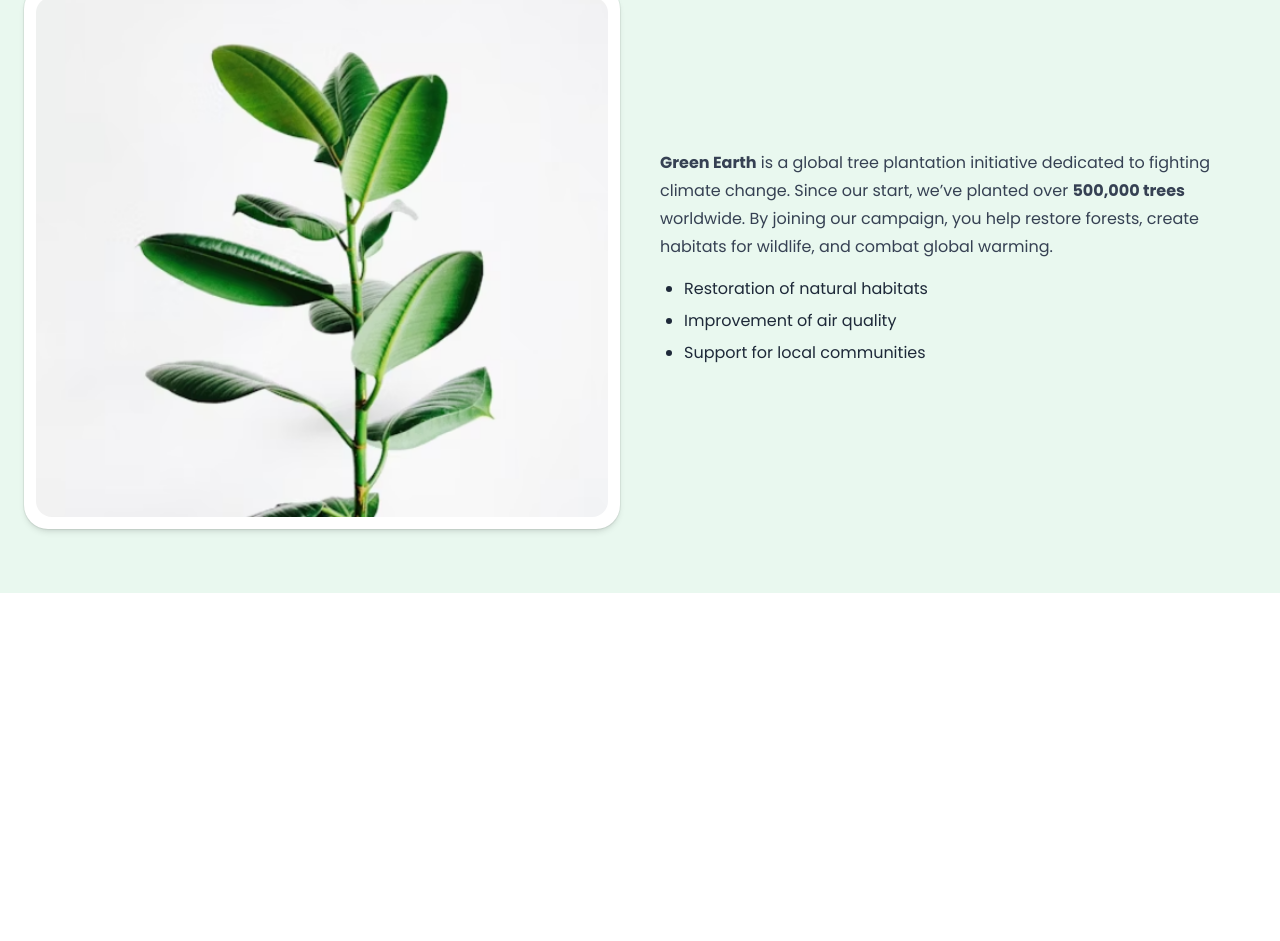
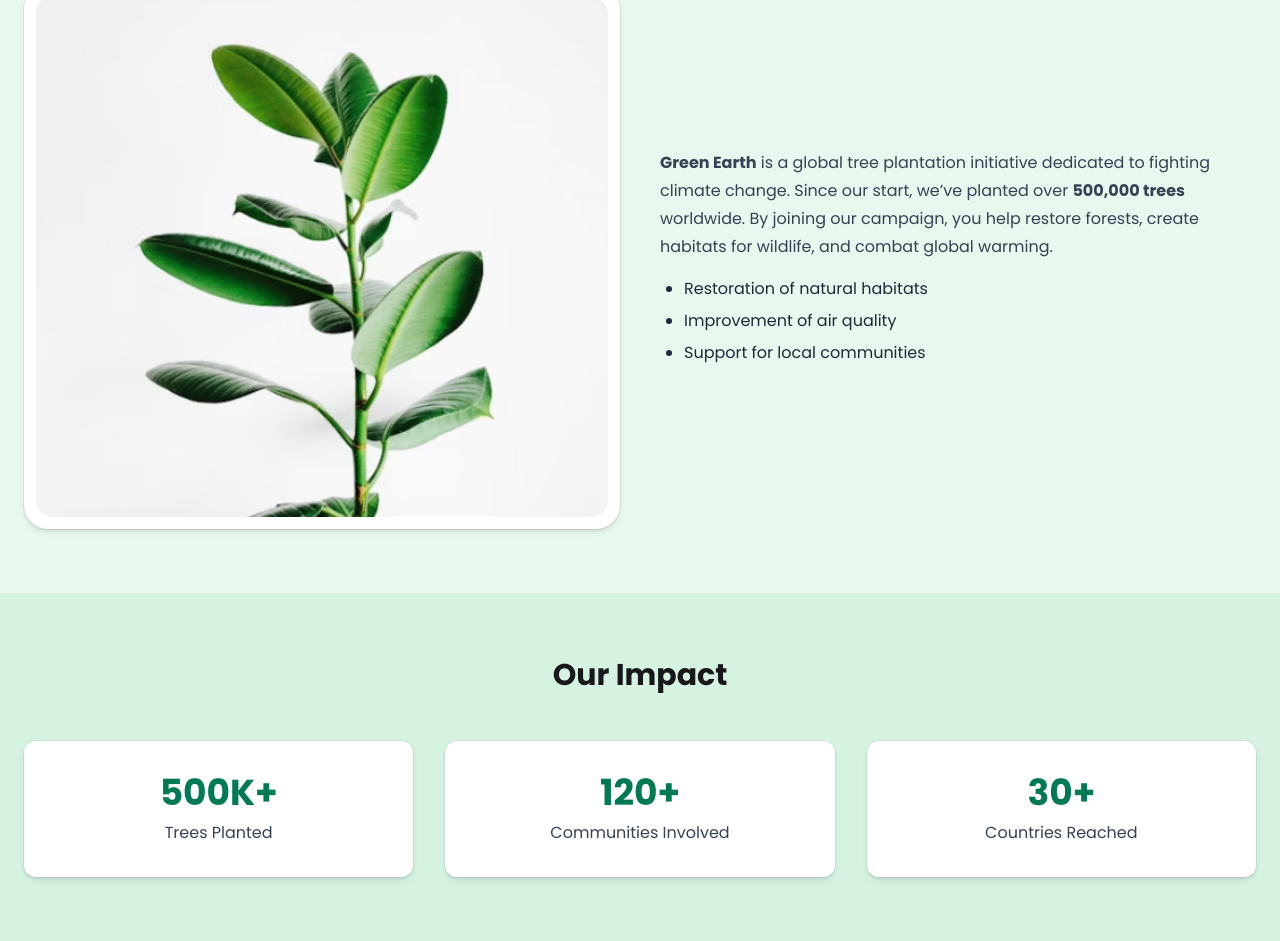
Before and after one commit to naimaashraftithii/A6-GreenEarthPlant, a plain HTML site: page index.html in a window 1280 px wide. Shown: the part 563-1504 px from the top of the page. Before the commit the page ends 1156 px from the top, so only its background shows below. Drawn offline with nearby package versions, Linux system fonts and the light colour scheme; a web font is replaced by a local one.

Commit message:
Add here impact section

```diff
--- a/index.html
+++ b/index.html
@@ -116,7 +116,7 @@
 
 
 
-   <!-- Campaign  Section -->
+<!-- Campaign  Section -->
 <section class="bg-[#e9f8ef] py-16">
   <div class="max-w-[1500px] mx-auto px-4 sm:px-6">
     <h2 class="text-3xl md:text-4xl font-bold mb-10 text-center">About the Campaign</h2>
@@ -153,9 +153,59 @@
   </div>
 </section>
 
+<!-- Our Impact Section -->
+
+<section class="bg-[#d6f3e2] py-16">
+  <div class="max-w-[1500px] mx-auto px-4 sm:px-6">
+    <h2 class="text-2xl md:text-3xl font-bold text-center mb-12">Our Impact</h2>
+
+    <div class="grid gap-8 md:grid-cols-3 text-center">
+      <!-- Card 1 -->
+      <div
+        class="group bg-white rounded-xl shadow-md p-8 ring-1 ring-black/5
+               transition-all duration-300 ease-out
+               hover:-translate-y-1 hover:scale-[1.02] hover:shadow-xl hover:ring-emerald-200
+               focus-within:-translate-y-1 focus-within:scale-[1.02] focus-within:shadow-xl focus-within:ring-emerald-200">
+        <h3 class="text-3xl md:text-4xl font-bold text-emerald-700 transition-colors duration-300 group-hover:text-emerald-800">
+          500K+
+        </h3>
+        <p class="mt-2 text-sm md:text-base text-gray-700">Trees Planted</p>
+      </div>
+
+      <!-- Card 2 -->
+      <div
+        class="group bg-white rounded-xl shadow-md p-8 ring-1 ring-black/5
+               transition-all duration-300 ease-out
+               hover:-translate-y-1 hover:scale-[1.02] hover:shadow-xl hover:ring-emerald-200
+               focus-within:-translate-y-1 focus-within:scale-[1.02] focus-within:shadow-xl focus-within:ring-emerald-200">
+        <h3 class="text-3xl md:text-4xl font-bold text-emerald-700 transition-colors duration-300 group-hover:text-emerald-800">
+          120+
+        </h3>
+        <p class="mt-2 text-sm md:text-base text-gray-700">Communities Involved</p>
+      </div>
+
+      <!-- Card 3 -->
+      <div
+        class="group bg-white rounded-xl shadow-md p-8 ring-1 ring-black/5
+               transition-all duration-300 ease-out
+               hover:-translate-y-1 hover:scale-[1.02] hover:shadow-xl hover:ring-emerald-200
+               focus-within:-translate-y-1 focus-within:scale-[1.02] focus-within:shadow-xl focus-within:ring-emerald-200">
+        <h3 class="text-3xl md:text-4xl font-bold text-emerald-700 transition-colors duration-300 group-hover:text-emerald-800">
+          30+
+        </h3>
+        <p class="mt-2 text-sm md:text-base text-gray-700">Countries Reached</p>
+      </div>
+    </div>
+  </div>
+</section>
 
 
-    <!-- Here All Java Script -->
+
+
+
+
+
+<!-- Here All Java Script -->
     <script src="./script.js"></script>
 
 
```
